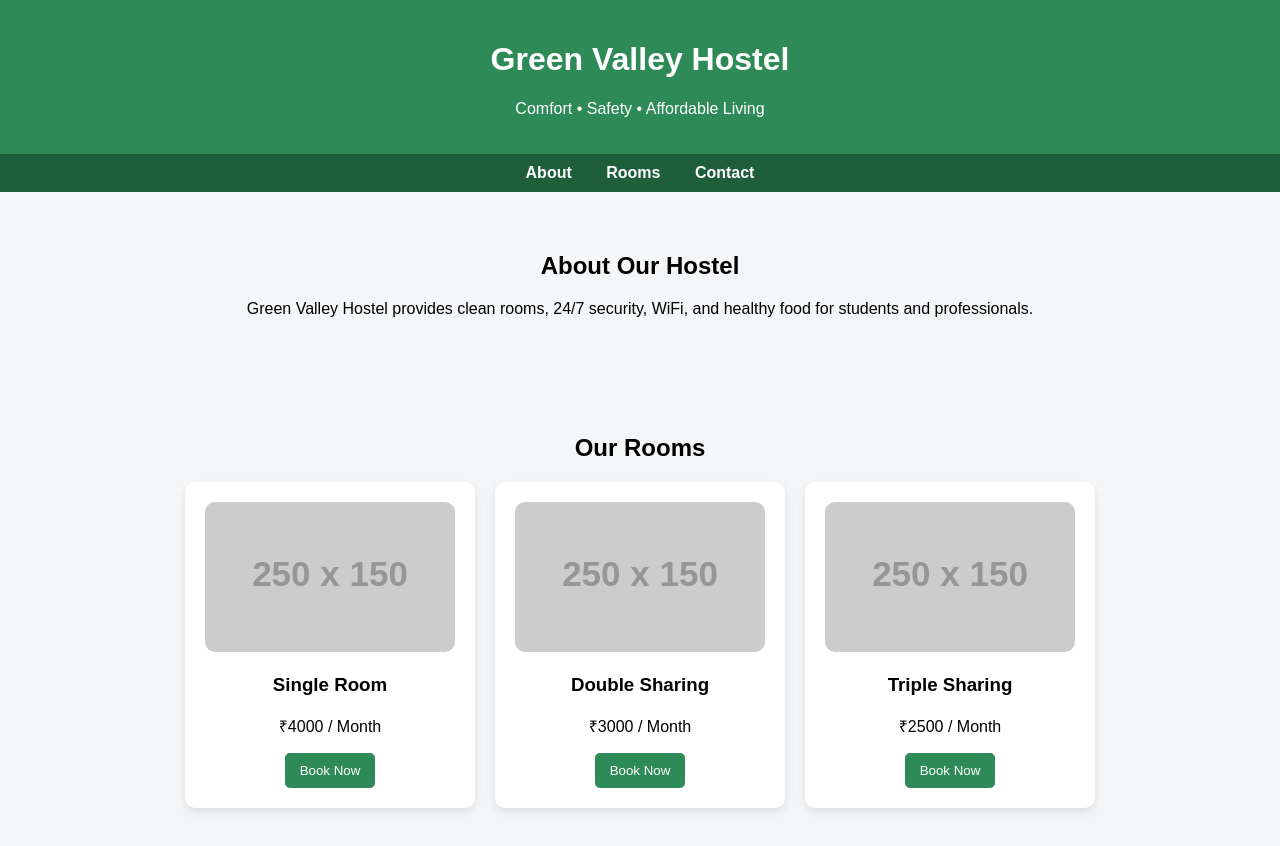
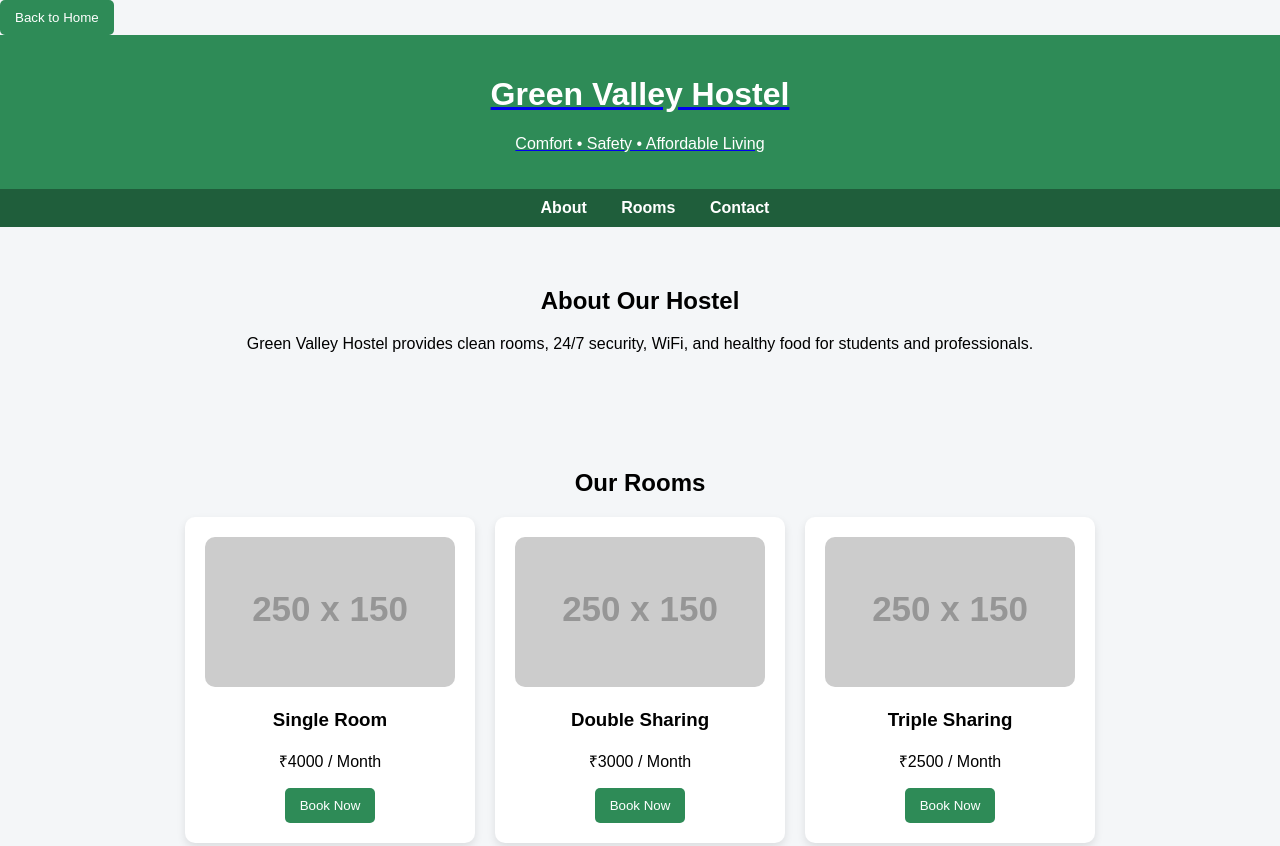
Before and after one commit to chiranjeebsatapathy123-sudo/my-website, a plain HTML site: page website/hostel.html in a window 1280 px wide. Shown: the top 846 px of the page. Drawn offline with Linux system fonts and the light colour scheme; placeholder pictures from the web are drawn by us.

```diff
--- a/website/hostel.html
+++ b/website/hostel.html
@@ -82,6 +82,8 @@
 </head>
 
 <body>
+<a href="index.html">
+    <button>Back to Home</button>
 
 <header>
     <h1>Green Valley Hostel</h1>
```
